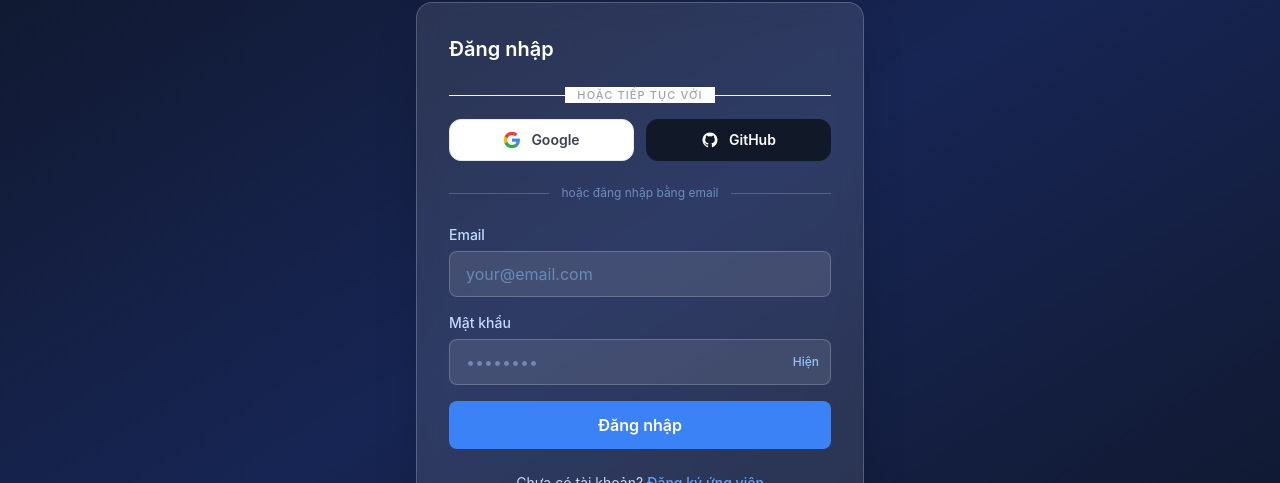
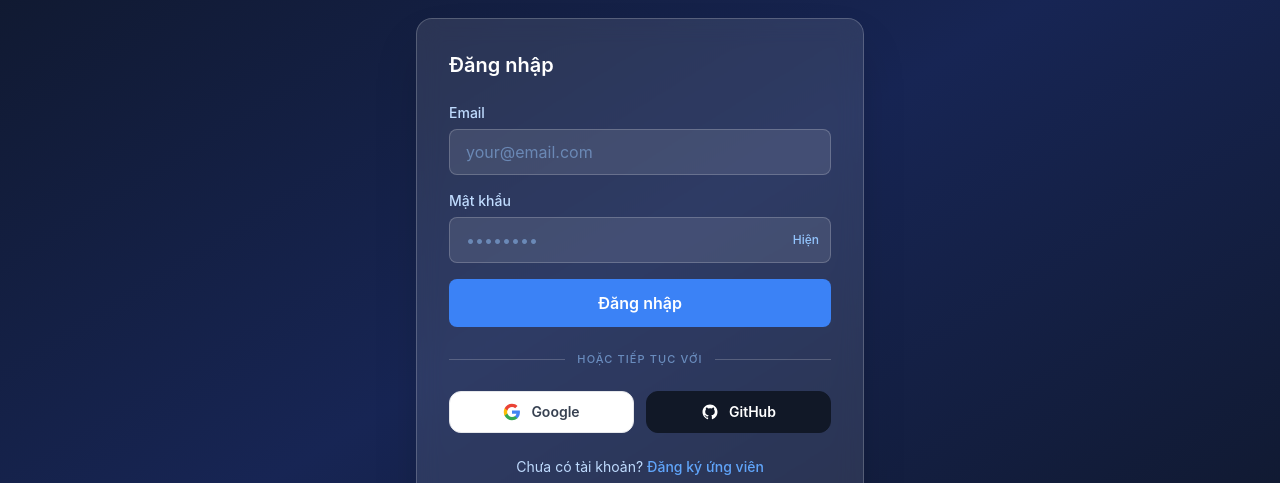
Before and after one commit to Trikim7/portfolio-cv-hub, a Next.js app in the folder frontend/: page /login in a window 1280 px wide. Shown: the part 215-698 px from the top of the page. Built offline with nearby package versions, Linux system fonts and the light colour scheme; no server answers.

Commit message:
UI: Move email form above social login and fix text layout

```diff
--- a/frontend/src/app/login/page.tsx
+++ b/frontend/src/app/login/page.tsx
@@ -28,16 +28,6 @@ export default function LoginPage() {
         {/* Card */}
         <div className="bg-white/10 backdrop-blur-md border border-white/20 rounded-2xl p-8 shadow-2xl">
           <h2 className="text-xl font-semibold text-white mb-6">Đăng nhập</h2>
-
-          {/* Social Login */}
-          <SocialLoginButtons disabled={loading} />
-
-          {/* Divider */}
-          <div className="flex items-center gap-3 my-6">
-            <div className="flex-1 h-px bg-white/20" />
-            <span className="text-blue-300/60 text-xs">hoặc đăng nhập bằng email</span>
-            <div className="flex-1 h-px bg-white/20" />
-          </div>
 
           {error && (
             <div className="mb-5 p-3 bg-red-500/20 border border-red-400/40 text-red-300 rounded-lg text-sm">
@@ -93,6 +83,16 @@ export default function LoginPage() {
             </button>
           </form>
 
+          {/* Divider */}
+          <div className="flex items-center gap-3 my-6">
+            <div className="flex-1 h-px bg-white/20" />
+            <span className="text-blue-300/60 text-[11px] font-medium uppercase tracking-widest">hoặc tiếp tục với</span>
+            <div className="flex-1 h-px bg-white/20" />
+          </div>
+
+          {/* Social Login */}
+          <SocialLoginButtons disabled={loading} hideDivider />
+
           {/* Register links */}
           <div className="space-y-2 text-center text-sm mt-6">
             <p className="text-blue-200">
--- a/frontend/src/components/auth/SocialLoginButtons.tsx
+++ b/frontend/src/components/auth/SocialLoginButtons.tsx
@@ -11,6 +11,8 @@ interface SocialLoginButtonsProps {
   providers?: OAuthProvider[]
   /** Disable the buttons (e.g. while the parent form is submitting). */
   disabled?: boolean
+  /** Hide the built-in divider */
+  hideDivider?: boolean
 }
 
 // SVG icons for each provider
@@ -48,6 +50,7 @@ export default function SocialLoginButtons({
   label = '', // Will use default from t('auth.orContinueWith') if empty
   providers = ['google', 'github'],
   disabled = false,
+  hideDivider = false,
 }: SocialLoginButtonsProps) {
   const { t } = useTranslation()
   const displayLabel = label || t('auth.orContinueWith') || 'Or continue with'
@@ -57,8 +60,9 @@ export default function SocialLoginButtons({
   }
 
   return (
-    <div className="mt-6 space-y-4">
+    <div className={hideDivider ? "space-y-4" : "mt-6 space-y-4"}>
       {/* Divider */}
+      {!hideDivider && (
         <div className="relative">
           <div className="absolute inset-0 flex items-center">
             <div className="w-full border-t border-gray-100" />
@@ -69,6 +73,7 @@ export default function SocialLoginButtons({
             </span>
           </div>
         </div>
+      )}
 
       {/* Buttons */}
       <div className={`grid gap-3 ${providers.length === 1 ? 'grid-cols-1' : 'grid-cols-2'}`}>
```
Lines whose indentation alone changed are shown as unchanged.
